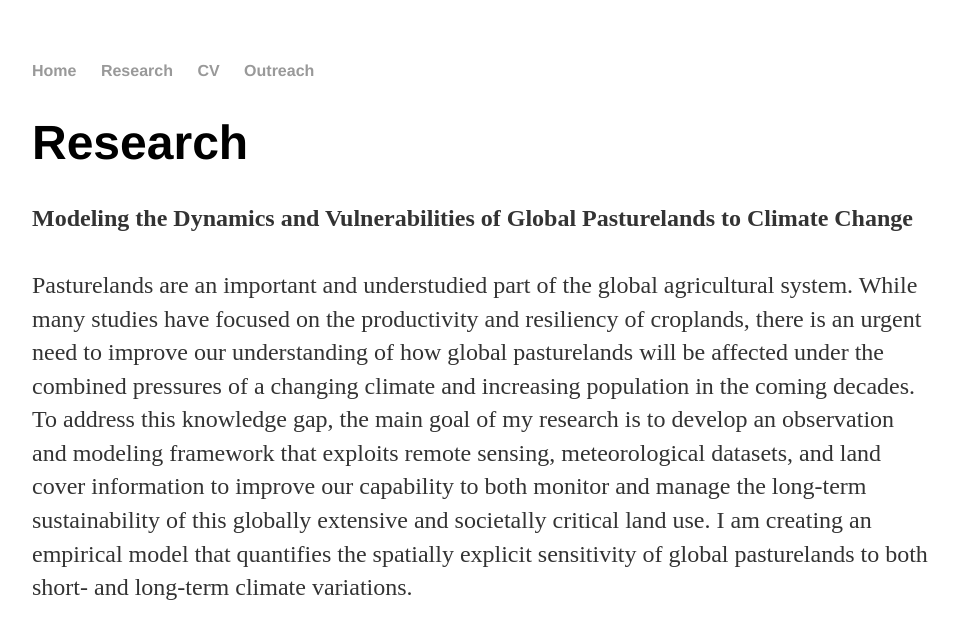
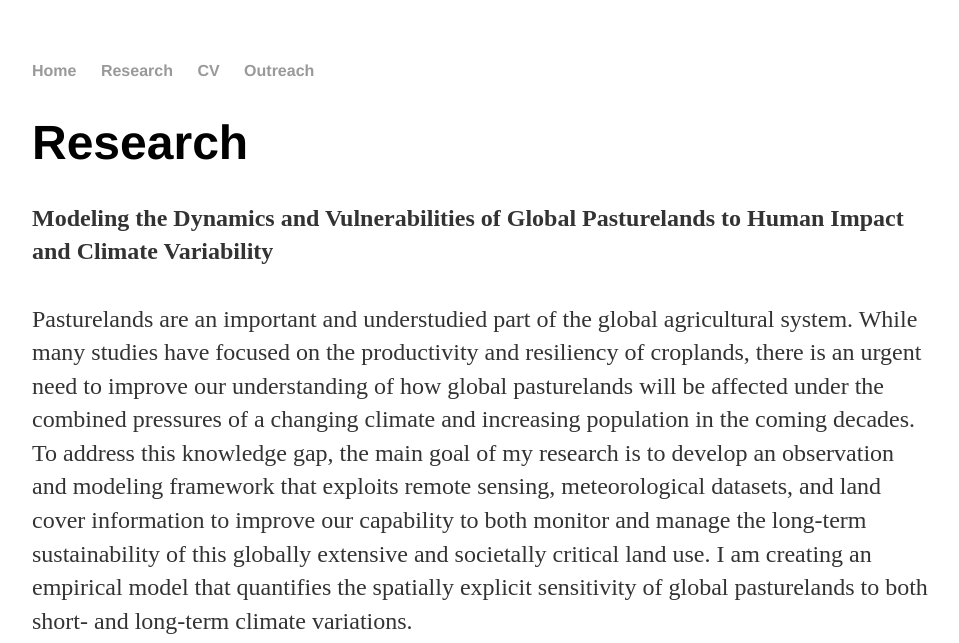
Before and after one commit to rkstan/rkstan.github.io, a Jekyll site: the page built from research/index.html, in a window 1280 px wide, cut to the strip 0-643 px from the top of the page. Shown: the whole strip, without its empty margins (160-1119 px from the left). Built offline with Jekyll 4.4.1, drawn with Linux system fonts in a browser that asks for light colours.

Commit message:
updated title of research

```diff
--- a/research/index.html
+++ b/research/index.html
@@ -5,7 +5,7 @@ title: Research
 
 		<div class="research">
 			<h1>Research</h1>
-			<p><b>Modeling the Dynamics and Vulnerabilities of Global Pasturelands to Climate Change</b><br>
+			<p><b>Modeling the Dynamics and Vulnerabilities of Global Pasturelands to Human Impact and Climate Variability</b><br>
 			<br>
 			Pasturelands are an important and understudied part of the global agricultural system. While many studies have focused on the productivity and resiliency of croplands, there is an urgent need to improve our understanding of how global pasturelands will be affected under the combined pressures of a changing climate and increasing population in the coming decades. To address this knowledge gap, the main goal of my research is to develop an observation and modeling framework that exploits remote sensing, meteorological datasets, and land cover information to improve our capability to both monitor and manage the long-term sustainability of this globally extensive and societally critical land use. I am creating an empirical model that quantifies the spatially explicit sensitivity of global pasturelands to both short- and long-term climate variations. <br>
 
```
